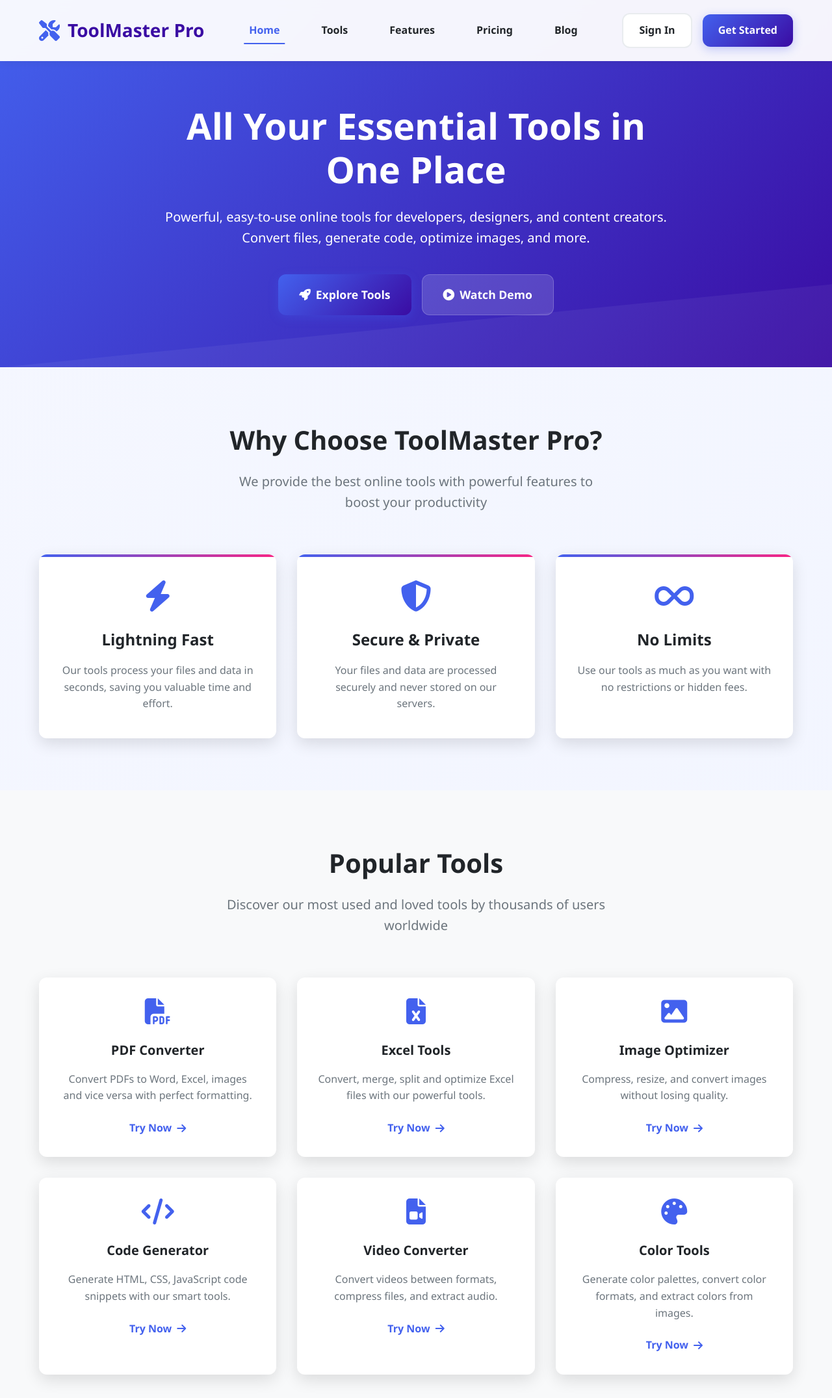
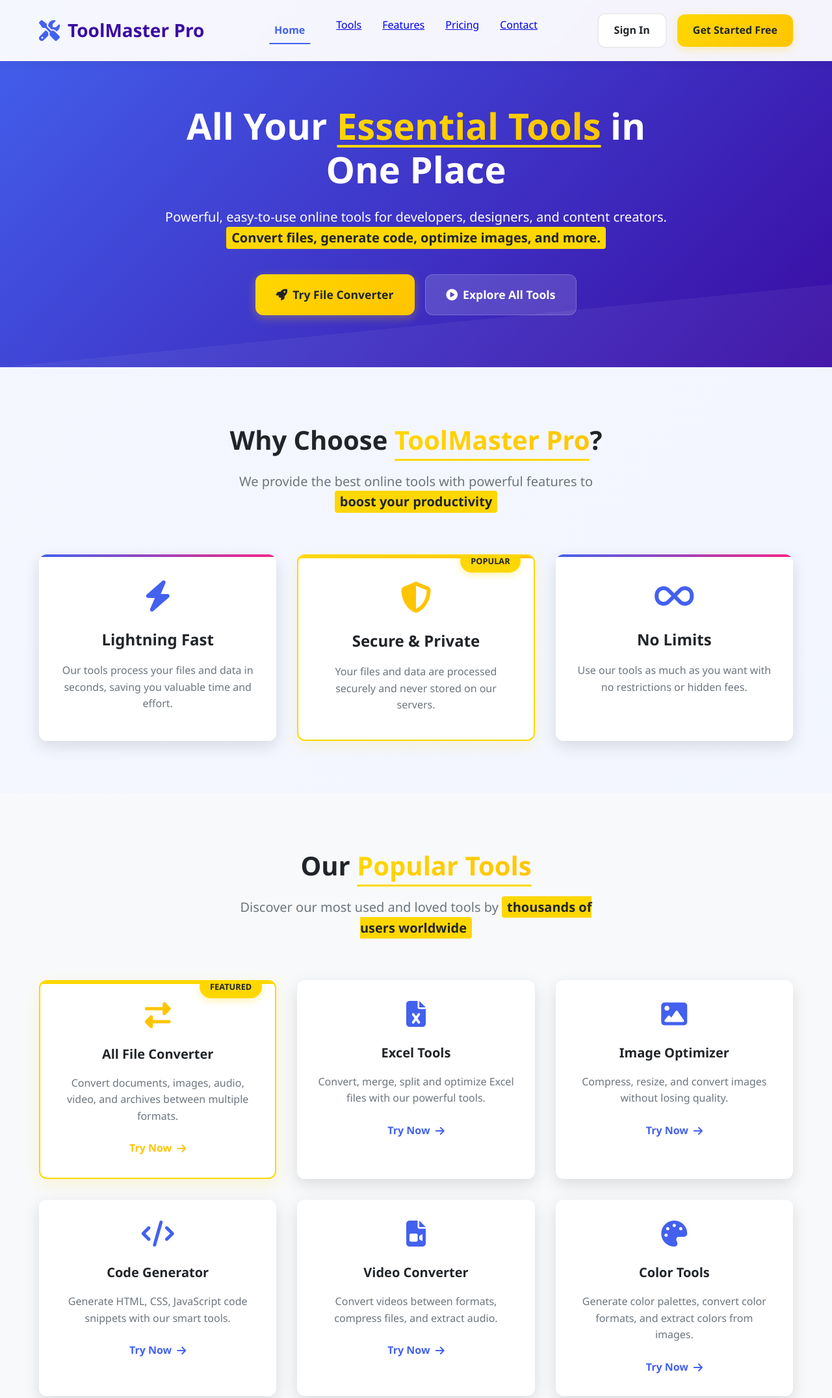
Before and after one commit to Shrikantmishal/tool, a plain HTML site: page index.html in a window 1280 px wide. Shown: the top 2151 px of the page at 65% size. Drawn offline with Linux system fonts and the light colour scheme.

Commit message:
Update index.html

```diff
--- a/index.html
+++ b/index.html
@@ -13,6 +13,8 @@
             --primary-light: #4cc9f0;
             --secondary-color: #7209b7;
             --accent-color: #f72585;
+            --highlight-color: #FFD700;
+            --highlight-dark: #FFC400;
             --success-color: #4bb543;
             --warning-color: #ff9f1c;
             --error-color: #e63946;
@@ -158,6 +160,17 @@
             box-shadow: 0 8px 25px rgba(67, 97, 238, 0.4);
         }
 
+        .btn-highlight {
+            background: linear-gradient(135deg, var(--highlight-color), var(--highlight-dark));
+            color: var(--dark-color);
+            box-shadow: 0 4px 15px rgba(255, 215, 0, 0.3);
+        }
+
+        .btn-highlight:hover {
+            transform: translateY(-2px);
+            box-shadow: 0 8px 25px rgba(255, 215, 0, 0.4);
+        }
+
         .btn-secondary {
             background: white;
             color: var(--dark-color);
@@ -215,11 +228,38 @@
             line-height: 1.2;
         }
 
+        .hero-title .highlight {
+            background: linear-gradient(135deg, var(--highlight-color), var(--highlight-dark));
+            -webkit-background-clip: text;
+            -webkit-text-fill-color: transparent;
+            position: relative;
+            display: inline-block;
+        }
+
+        .hero-title .highlight::after {
+            content: '';
+            position: absolute;
+            bottom: 0;
+            left: 0;
+            width: 100%;
+            height: 4px;
+            background: var(--highlight-color);
+            border-radius: 2px;
+        }
+
         .hero-subtitle {
             font-size: 1.25rem;
             margin-bottom: 2.5rem;
             opacity: 0.9;
             font-weight: 400;
+        }
+
+        .hero-subtitle .highlight {
+            background-color: var(--highlight-color);
+            color: var(--dark-color);
+            padding: 0.2rem 0.5rem;
+            border-radius: 4px;
+            font-weight: 600;
         }
 
         .hero-actions {
@@ -263,11 +303,37 @@
             color: var(--dark-color);
         }
 
+        .section-title .highlight {
+            background: linear-gradient(135deg, var(--highlight-color), var(--highlight-dark));
+            -webkit-background-clip: text;
+            -webkit-text-fill-color: transparent;
+            position: relative;
+        }
+
+        .section-title .highlight::after {
+            content: '';
+            position: absolute;
+            bottom: -5px;
+            left: 0;
+            width: 100%;
+            height: 3px;
+            background: var(--highlight-color);
+            border-radius: 2px;
+        }
+
         .section-subtitle {
             font-size: 1.25rem;
             color: var(--gray-light);
             max-width: 600px;
             margin: 0 auto;
+        }
+
+        .section-subtitle .highlight {
+            background-color: var(--highlight-color);
+            color: var(--dark-color);
+            padding: 0.2rem 0.5rem;
+            border-radius: 4px;
+            font-weight: 600;
         }
 
         .features-grid {
@@ -287,6 +353,21 @@
             overflow: hidden;
         }
 
+        .feature-card.highlight {
+            border: 2px solid var(--highlight-color);
+            box-shadow: 0 8px 24px rgba(255, 215, 0, 0.15);
+        }
+
+        .feature-card.highlight::before {
+            content: '';
+            position: absolute;
+            top: 0;
+            left: 0;
+            width: 100%;
+            height: 4px;
+            background: linear-gradient(90deg, var(--highlight-color), var(--highlight-dark));
+        }
+
         .feature-card::before {
             content: '';
             position: absolute;
@@ -302,10 +383,18 @@
             box-shadow: 0 16px 40px rgba(0, 0, 0, 0.15);
         }
 
+        .feature-card.highlight:hover {
+            box-shadow: 0 16px 40px rgba(255, 215, 0, 0.2);
+        }
+
         .feature-icon {
             font-size: 3rem;
             margin-bottom: 1.5rem;
             color: var(--primary-color);
+        }
+
+        .feature-card.highlight .feature-icon {
+            color: var(--highlight-dark);
         }
 
         .feature-title {
@@ -341,6 +430,22 @@
             overflow: hidden;
         }
 
+        .tool-card.highlight {
+            border: 2px solid var(--highlight-color);
+            box-shadow: 0 8px 24px rgba(255, 215, 0, 0.15);
+        }
+
+        .tool-card.highlight::before {
+            content: '';
+            position: absolute;
+            top: 0;
+            left: 0;
+            width: 100%;
+            height: 4px;
+            background: var(--highlight-color);
+            transform: scaleX(1);
+        }
+
         .tool-card::before {
             content: '';
             position: absolute;
@@ -363,10 +468,18 @@
             box-shadow: 0 12px 30px rgba(0, 0, 0, 0.15);
         }
 
+        .tool-card.highlight:hover {
+            box-shadow: 0 12px 30px rgba(255, 215, 0, 0.2);
+        }
+
         .tool-icon {
             font-size: 2.5rem;
             margin-bottom: 1.5rem;
             color: var(--primary-color);
+        }
+
+        .tool-card.highlight .tool-icon {
+            color: var(--highlight-dark);
         }
 
         .tool-title {
@@ -391,6 +504,10 @@
             transition: var(--transition);
         }
 
+        .tool-card.highlight .tool-link {
+            color: var(--highlight-dark);
+        }
+
         .tool-link:hover {
             gap: 0.75rem;
         }
@@ -412,11 +529,21 @@
             padding: 2rem 1rem;
         }
 
+        .stat-item.highlight {
+            background: rgba(255, 215, 0, 0.1);
+            border-radius: var(--border-radius);
+            border: 1px solid rgba(255, 215, 0, 0.3);
+        }
+
         .stat-number {
             font-size: 3rem;
             font-weight: 800;
             margin-bottom: 0.5rem;
             display: block;
+        }
+
+        .stat-item.highlight .stat-number {
+            color: var(--highlight-color);
         }
 
         .stat-label {
@@ -437,6 +564,11 @@
             padding: 2rem;
             box-shadow: var(--shadow);
             position: relative;
+        }
+
+        .testimonial-card.highlight {
+            border: 2px solid var(--highlight-color);
+            box-shadow: 0 8px 24px rgba(255, 215, 0, 0.15);
         }
 
         .testimonial-text {
@@ -463,6 +595,10 @@
             font-weight: 700;
         }
 
+        .testimonial-card.highlight .author-avatar {
+            background: var(--highlight-dark);
+        }
+
         .author-info h4 {
             font-weight: 700;
             margin-bottom: 0.25rem;
@@ -485,6 +621,13 @@
             font-size: 2.5rem;
             font-weight: 700;
             margin-bottom: 1.5rem;
+        }
+
+        .cta-title .highlight {
+            background: linear-gradient(135deg, var(--highlight-color), var(--highlight-dark));
+            -webkit-background-clip: text;
+            -webkit-text-fill-color: transparent;
+            position: relative;
         }
 
         .cta-subtitle {
@@ -525,6 +668,10 @@
             width: 40px;
             height: 2px;
             background: var(--primary-color);
+        }
+
+        .footer-column.highlight h3::after {
+            background: var(--highlight-color);
         }
 
         .footer-links {
@@ -575,6 +722,21 @@
             padding-top: 2rem;
             text-align: center;
             color: rgba(255, 255, 255, 0.6);
+        }
+
+        /* Highlight Badge */
+        .highlight-badge {
+            position: absolute;
+            top: -10px;
+            right: 20px;
+            background: var(--highlight-color);
+            color: var(--dark-color);
+            padding: 0.5rem 1rem;
+            border-radius: 20px;
+            font-weight: 700;
+            font-size: 0.8rem;
+            box-shadow: 0 4px 12px rgba(255, 215, 0, 0.3);
+            z-index: 10;
         }
 
         /* Animations */
@@ -697,15 +859,15 @@
 
                 <nav class="nav" id="mainNav">
                     <a href="#" class="nav-link active">Home</a>
-                    <a href="#" class="nav-link">Tools</a>
-                    <a href="#" class="nav-link">Features</a>
-                    <a href="#" class="nav-link">Pricing</a>
-                    <a href="#" class="nav-link">Blog</a>
+                    <a href="#tools">Tools</a>
+                    <a href="#features">Features</a>
+                    <a href="#pricing">Pricing</a>
+                    <a href="#contact">Contact</a>
                 </nav>
 
                 <div class="header-actions">
                     <a href="#" class="btn btn-secondary">Sign In</a>
-                    <a href="#" class="btn btn-primary">Get Started</a>
+                    <a href="tool/allfileconverter.html" class="btn btn-highlight">Get Started Free</a>
                     <button class="mobile-menu-btn" id="mobileMenuBtn">
                         <i class="fas fa-bars"></i>
                     </button>
@@ -718,16 +880,16 @@
     <section class="hero">
         <div class="container">
             <div class="hero-content">
-                <h1 class="hero-title fade-in-up">All Your Essential Tools in One Place</h1>
-                <p class="hero-subtitle fade-in-up delay-1">Powerful, easy-to-use online tools for developers, designers, and content creators. Convert files, generate code, optimize images, and more.</p>
+                <h1 class="hero-title fade-in-up">All Your <span class="highlight">Essential Tools</span> in One Place</h1>
+                <p class="hero-subtitle fade-in-up delay-1">Powerful, easy-to-use online tools for developers, designers, and content creators. <span class="highlight">Convert files, generate code, optimize images, and more.</span></p>
                 <div class="hero-actions fade-in-up delay-2">
-                    <a href="#" class="btn btn-primary hero-btn">
+                    <a href="tool/allfileconverter.html" class="btn btn-highlight hero-btn">
                         <i class="fas fa-rocket"></i>
-                        Explore Tools
+                        Try File Converter
                     </a>
-                    <a href="#" class="btn hero-btn-secondary hero-btn">
+                    <a href="#tools" class="btn hero-btn-secondary hero-btn">
                         <i class="fas fa-play-circle"></i>
-                        Watch Demo
+                        Explore All Tools
                     </a>
                 </div>
             </div>
@@ -735,11 +897,11 @@
     </section>
 
     <!-- Features Section -->
-    <section class="section">
+    <section class="section" id="features">
         <div class="container">
             <div class="section-header fade-in-up">
-                <h2 class="section-title">Why Choose ToolMaster Pro?</h2>
-                <p class="section-subtitle">We provide the best online tools with powerful features to boost your productivity</p>
+                <h2 class="section-title">Why Choose <span class="highlight">ToolMaster Pro</span>?</h2>
+                <p class="section-subtitle">We provide the best online tools with powerful features to <span class="highlight">boost your productivity</span></p>
             </div>
 
             <div class="features-grid">
@@ -749,7 +911,8 @@
                     <p class="feature-description">Our tools process your files and data in seconds, saving you valuable time and effort.</p>
                 </div>
 
-                <div class="feature-card fade-in-up delay-2">
+                <div class="feature-card highlight fade-in-up delay-2">
+                    <div class="highlight-badge">POPULAR</div>
                     <i class="fas fa-shield-alt feature-icon"></i>
                     <h3 class="feature-title">Secure & Private</h3>
                     <p class="feature-description">Your files and data are processed securely and never stored on our servers.</p>
@@ -765,19 +928,20 @@
     </section>
 
     <!-- Tools Section -->
-    <section class="section tools-section">
+    <section class="section tools-section" id="tools">
         <div class="container">
             <div class="section-header fade-in-up">
-                <h2 class="section-title">Popular Tools</h2>
-                <p class="section-subtitle">Discover our most used and loved tools by thousands of users worldwide</p>
+                <h2 class="section-title">Our <span class="highlight">Popular Tools</span></h2>
+                <p class="section-subtitle">Discover our most used and loved tools by <span class="highlight">thousands of users worldwide</span></p>
             </div>
 
             <div class="tools-grid">
-                <div class="tool-card fade-in-up delay-1">
-                    <i class="fas fa-file-pdf tool-icon"></i>
-                    <h3 class="tool-title">PDF Converter</h3>
-                    <p class="tool-description">Convert PDFs to Word, Excel, images and vice versa with perfect formatting.</p>
-                    <a href="#" class="tool-link">
+                <div class="tool-card highlight fade-in-up delay-1">
+                    <div class="highlight-badge">FEATURED</div>
+                    <i class="fas fa-exchange-alt tool-icon"></i>
+                    <h3 class="tool-title">All File Converter</h3>
+                    <p class="tool-description">Convert documents, images, audio, video, and archives between multiple formats.</p>
+                    <a href="tool/allfileconverter.html" class="tool-link">
                         Try Now <i class="fas fa-arrow-right"></i>
                     </a>
                 </div>
@@ -829,8 +993,8 @@
             </div>
 
             <div style="text-align: center; margin-top: 3rem;">
-                <a href="#" class="btn btn-primary">
-                    View All Tools <i class="fas fa-arrow-right"></i>
+                <a href="tool/allfileconverter.html" class="btn btn-highlight">
+                    Try File Converter <i class="fas fa-arrow-right"></i>
                 </a>
             </div>
         </div>
@@ -845,7 +1009,7 @@
                     <span class="stat-label">Powerful Tools</span>
                 </div>
 
-                <div class="stat-item fade-in-up delay-1">
+                <div class="stat-item highlight fade-in-up delay-1">
                     <span class="stat-number">100K+</span>
                     <span class="stat-label">Happy Users</span>
                 </div>
@@ -867,13 +1031,13 @@
     <section class="section">
         <div class="container">
             <div class="section-header fade-in-up">
-                <h2 class="section-title">What Our Users Say</h2>
-                <p class="section-subtitle">Don't just take our word for it - hear from some of our satisfied users</p>
+                <h2 class="section-title">What Our <span class="highlight">Users Say</span></h2>
+                <p class="section-subtitle">Don't just take our word for it - hear from some of our <span class="highlight">satisfied users</span></p>
             </div>
 
             <div class="testimonials-grid">
                 <div class="testimonial-card fade-in-up delay-1">
-                    <p class="testimonial-text">"ToolMaster Pro has completely transformed my workflow. The PDF to Word converter is incredibly accurate and saves me hours each week."</p>
+                    <p class="testimonial-text">"ToolMaster Pro has completely transformed my workflow. The file converter is incredibly accurate and saves me hours each week."</p>
                     <div class="testimonial-author">
                         <div class="author-avatar">JD</div>
                         <div class="author-info">
@@ -883,7 +1047,7 @@
                     </div>
                 </div>
 
-                <div class="testimonial-card fade-in-up delay-2">
+                <div class="testimonial-card highlight fade-in-up delay-2">
                     <p class="testimonial-text">"As a developer, I use the code generators daily. They're accurate, fast, and have improved my productivity significantly."</p>
                     <div class="testimonial-author">
                         <div class="author-avatar">SR</div>
@@ -895,7 +1059,7 @@
                 </div>
 
                 <div class="testimonial-card fade-in-up delay-3">
-                    <p class="testimonial-text">"The image optimization tools are fantastic! I've reduced my website's load time by 40% thanks to these tools."</p>
+                    <p class="testimonial-text">"The file conversion tools are fantastic! I've reduced my document processing time by 40% thanks to these tools."</p>
                     <div class="testimonial-author">
                         <div class="author-avatar">MT</div>
                         <div class="author-info">
@@ -911,70 +1075,67 @@
     <!-- CTA Section -->
     <section class="cta-section">
         <div class="container">
-            <h2 class="cta-title fade-in-up">Ready to Boost Your Productivity?</h2>
+            <h2 class="cta-title fade-in-up">Ready to <span class="highlight">Boost Your Productivity</span>?</h2>
             <p class="cta-subtitle fade-in-up delay-1">Join thousands of users who are already saving time with our powerful online tools</p>
             <div class="fade-in-up delay-2">
-                <a href="#" class="btn btn-primary hero-btn">
+                <a href="tool/allfileconverter.html" class="btn btn-highlight hero-btn">
                     <i class="fas fa-rocket"></i>
-                    Get Started Free
+                    Try File Converter Now
                 </a>
             </div>
         </div>
     </section>
 
     <!-- Footer -->
-    <footer class="footer">
+    <footer class="footer" id="contact">
         <div class="container">
             <div class="footer-content">
-                <div class="footer-column">
-                    <h3>ToolMaster Pro</h3>
-                    <p style="color: rgba(255, 255, 255, 0.7); margin-bottom: 1.5rem;">All-in-one platform with powerful online tools for developers, designers, and content creators.</p>
+
+                <!-- Left Column -->
+                <div class="footer-column highlight">
+                    <h3>
+                        <a href="tool/allfileconverter.html" style="color: white; text-decoration: none;">
+                            ToolMaster Pro
+                        </a>
+                    </h3>
+                    <p style="color: rgba(255, 255, 255, 0.7); margin-bottom: 1.5rem;">
+                        All-in-one platform with powerful online tools for developers, designers, and content creators.
+                    </p>
                     <div class="social-links">
-                        <a href="#" class="social-link">
+                        <a href="tool/allfileconverter.html" class="social-link">
                             <i class="fab fa-twitter"></i>
                         </a>
-                        <a href="#" class="social-link">
+                        <a href="tool/allfileconverter.html" class="social-link">
                             <i class="fab fa-facebook-f"></i>
                         </a>
-                        <a href="#" class="social-link">
+                        <a href="tool/allfileconverter.html" class="social-link">
                             <i class="fab fa-instagram"></i>
                         </a>
-                        <a href="#" class="social-link">
+                        <a href="tool/allfileconverter.html" class="social-link">
                             <i class="fab fa-github"></i>
                         </a>
                     </div>
                 </div>
 
+                <!-- Quick Links Column -->
                 <div class="footer-column">
-                    <h3>Tools</h3>
+                    <h4>Quick Links</h4>
                     <ul class="footer-links">
-                        <li><a href="#">PDF Tools</a></li>
-                        <li><a href="#">Image Tools</a></li>
-                        <li><a href="#">Video Tools</a></li>
-                        <li><a href="#">Code Tools</a></li>
-                        <li><a href="#">Excel Tools</a></li>
+                        <li><a href="tool/allfileconverter.html">Explore Tools</a></li>
+                        <li><a href="tool/allfileconverter.html">About Us</a></li>
+                        <li><a href="tool/allfileconverter.html">Contact</a></li>
+                        <li><a href="tool/allfileconverter.html">Privacy Policy</a></li>
                     </ul>
                 </div>
 
+                <!-- Resources Column -->
                 <div class="footer-column">
-                    <h3>Company</h3>
+                    <h4>Resources</h4>
                     <ul class="footer-links">
-                        <li><a href="#">About Us</a></li>
-                        <li><a href="#">Pricing</a></li>
-                        <li><a href="#">Blog</a></li>
-                        <li><a href="#">Careers</a></li>
-                        <li><a href="#">Contact</a></li>
-                    </ul>
-                </div>
-
-                <div class="footer-column">
-                    <h3>Support</h3>
-                    <ul class="footer-links">
-                        <li><a href="#">Help Center</a></li>
-                        <li><a href="#">FAQs</a></li>
-                        <li><a href="#">Privacy Policy</a></li>
-                        <li><a href="#">Terms of Service</a></li>
-                        <li><a href="#">Cookie Policy</a></li>
+                        <li><a href="tool/allfileconverter.html">Blog</a></li>
+                        <li><a href="tool/allfileconverter.html">Help Center</a></li>
+                        <li><a href="tool/allfileconverter.html">API Docs</a></li>
+                        <li><a href="tool/allfileconverter.html">Community</a></li>
                     </ul>
                 </div>
             </div>
```
